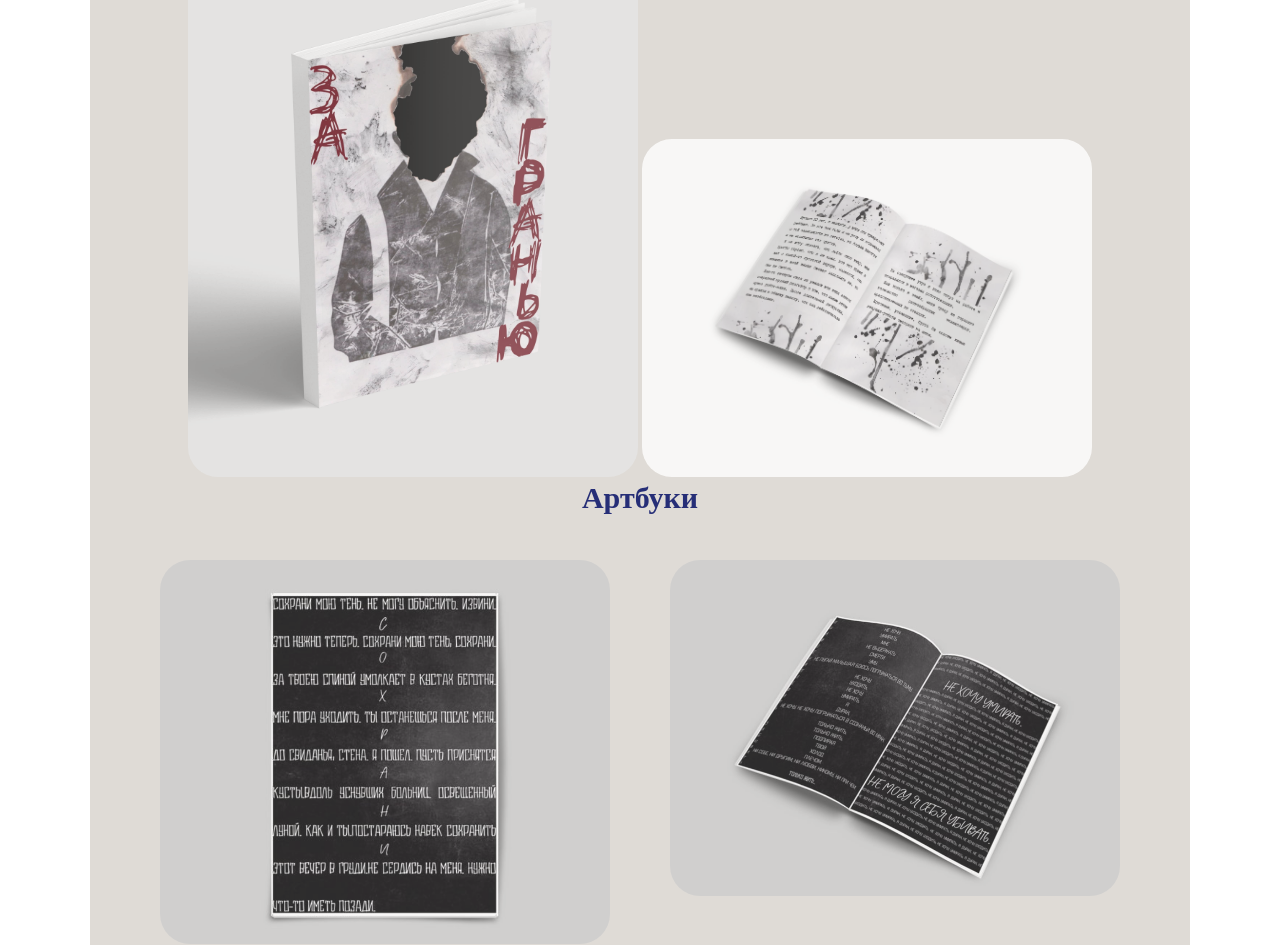
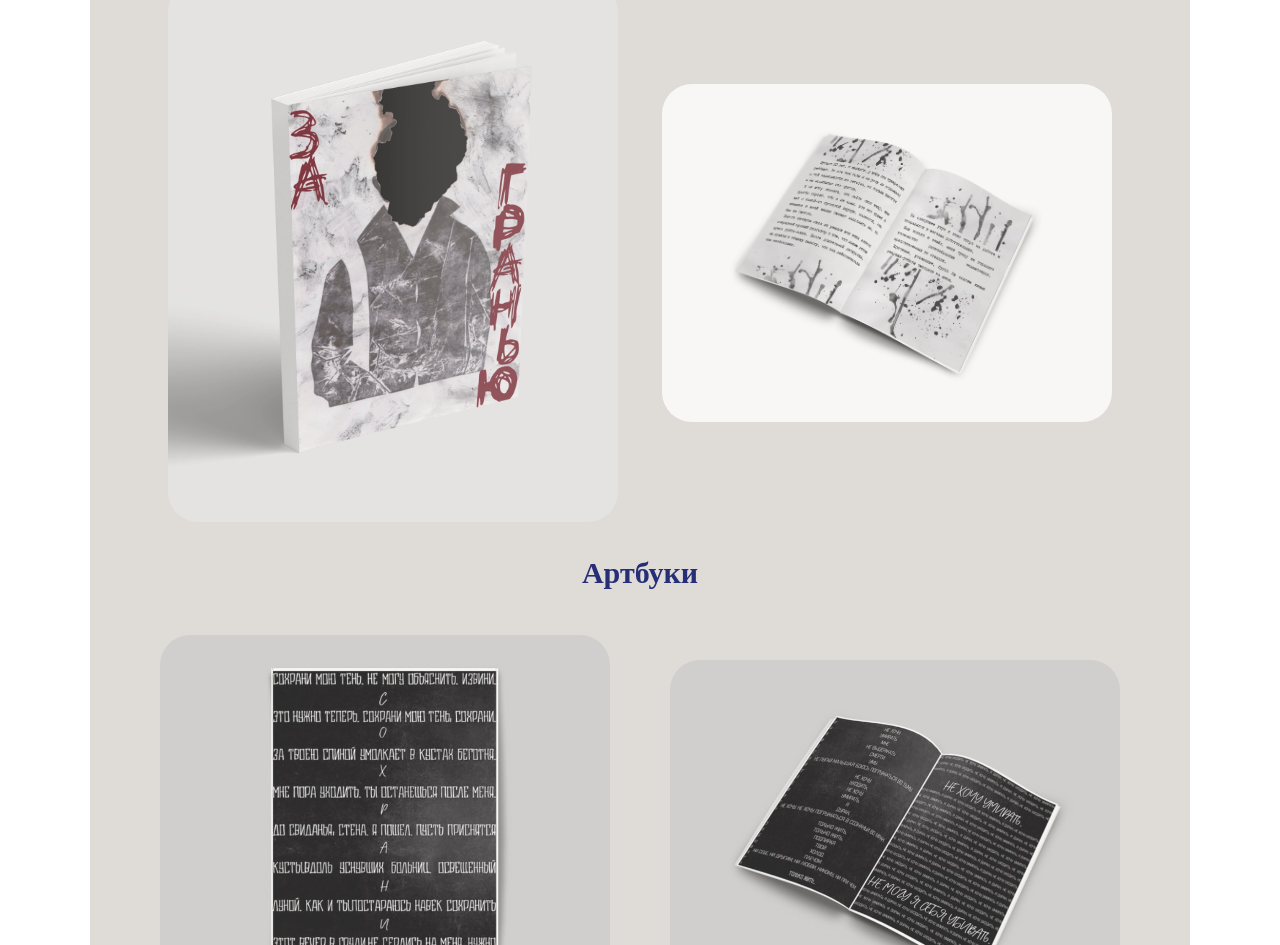
Before and after one commit to AnnaShekhireva/mesite, a plain HTML site: page index.html in a window 1280 px wide. Shown: the part 2700-3645 px from the top of the page. Drawn offline with Linux system fonts and the light colour scheme.

Commit message:
Update style.css

```diff
--- a/CSS/style.css
+++ b/CSS/style.css
@@ -208,6 +208,7 @@ h2 {
 }
 
 .portfolio-title {
+    padding-top: 15px;
     color: #262e77;
     font-size: 30px;
     font-weight: 800;
@@ -238,3 +239,16 @@ h2 {
     border-radius: 20px;
     opacity: 0.8;
 }
+
+.sdvig {
+    margin-bottom: 100px;
+    margin-left: 40px;
+}
+
+.img-portfolio-mt {
+    margin-top: 25px;
+}
+
+.portfolio-title-mt {
+    margin-top: 15px;
+}
```
